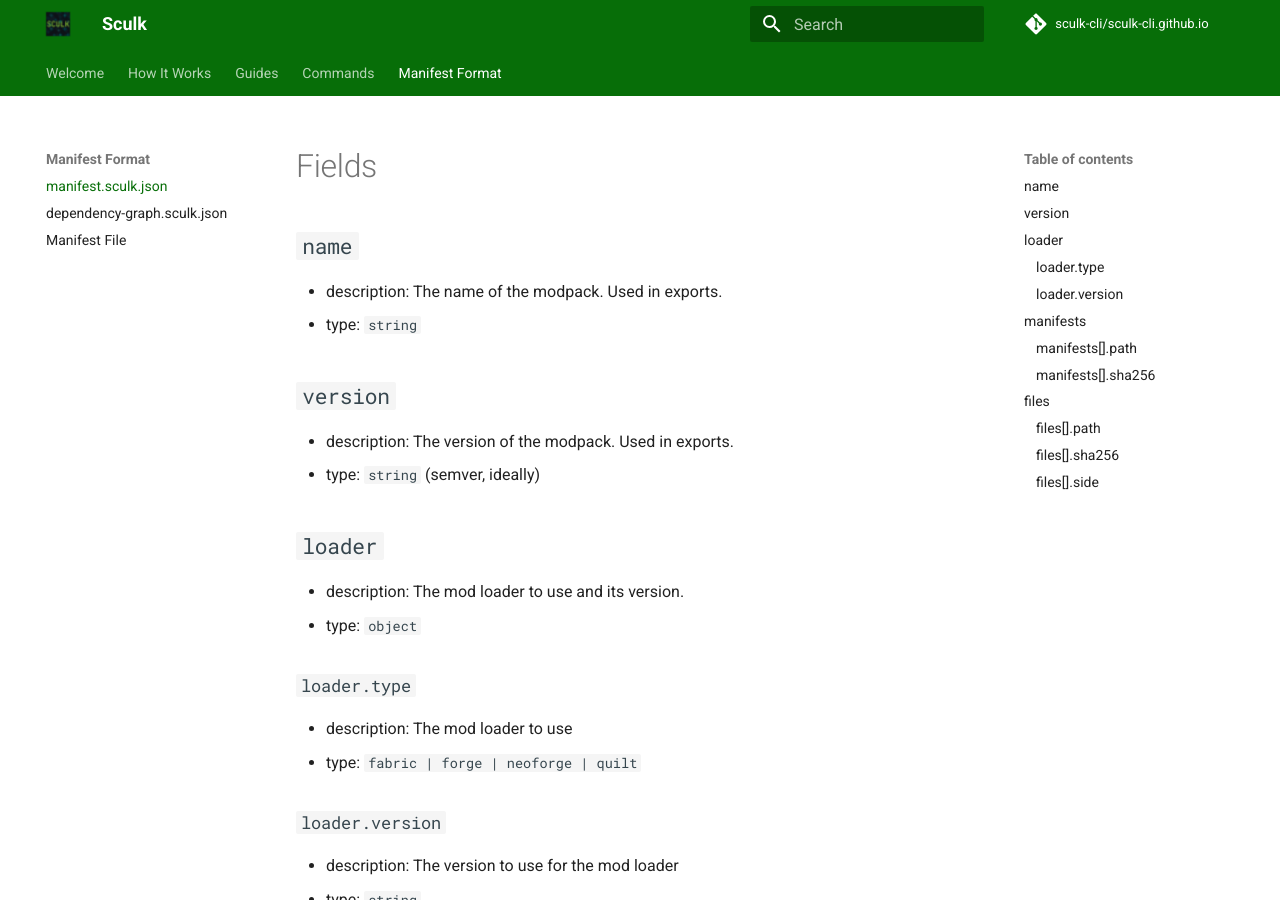
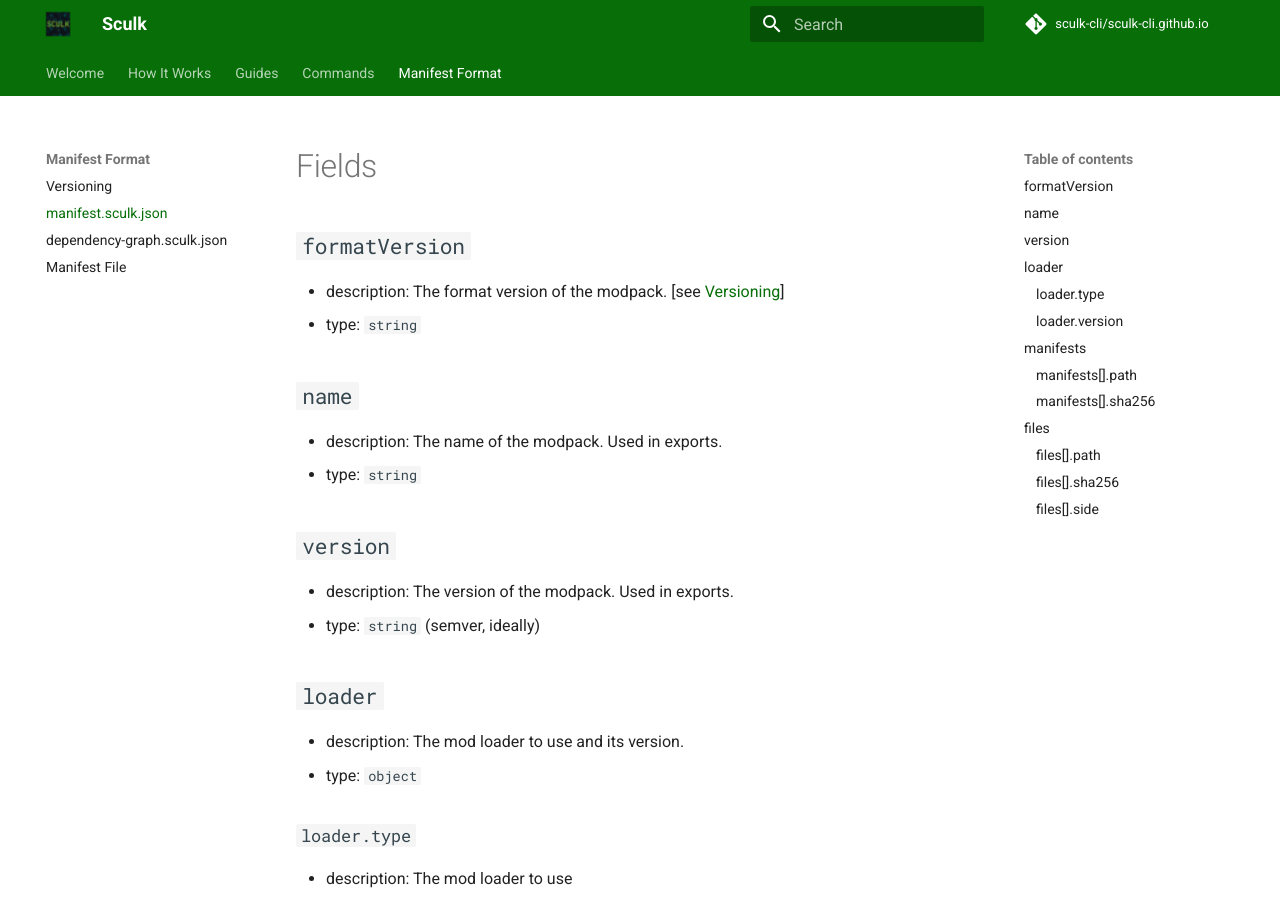
Before and after one commit to sculk-cli/sculk-cli.github.io, an MkDocs documentation site: the page built from docs/manifest-format/manifest-sculk-json.md, in a window 1280 px wide and 900 px high. Built offline with MkDocs 1.6.1 and Material for MkDocs 9.7.7, drawn with Linux system fonts in a browser that asks for light colours; comment, search, counter and statistics services are not loaded.

Commit message:
feat: document versioning

```diff
--- a/docs/manifest-format/manifest-sculk-json.md
+++ b/docs/manifest-format/manifest-sculk-json.md
@@ -1,4 +1,9 @@
 # Fields
+
+## `formatVersion`
+
+- description: The format version of the modpack. [see [Versioning](./versioning.md)]
+- type: `string`
 
 ## `name`
 
--- a/mkdocs.yml
+++ b/mkdocs.yml
@@ -36,6 +36,7 @@
           - Curseforge: commands/import/curseforge.md
           - Modrinth: commands/import/modrinth.md
   - "Manifest Format":
+      - Versioning: manifest-format/versioning.md
       - "manifest.sculk.json": manifest-format/manifest-sculk-json.md
       - "dependency-graph.sculk.json": manifest-format/dependency-graph-sculk-json.md
       - "Manifest File": manifest-format/manifest-file.md
```
Also changed, not shown: docs/manifest-format/versioning.md (added, +14 -0 lines).
